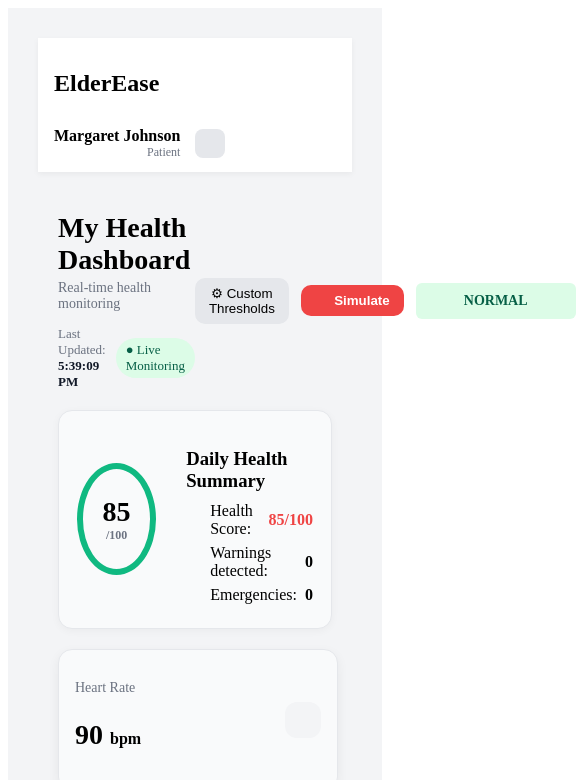
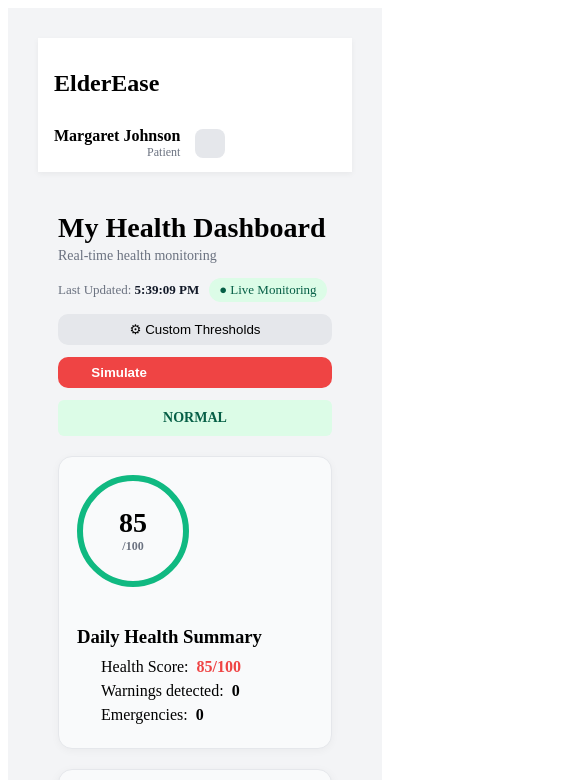
Before and after one commit to Aadya2901/ElderEase, a React (Vite) app in the folder frontend/: page /dashboard in a window 390 px wide. Shown: the top 780 px of the page, 576 px wide, since content can reach past the window. Built offline with nearby package versions, Linux system fonts and the light colour scheme; some icons are missing.

Commit message:
feat: make patient dashboard responsive - added dynamic screen detection using useEffect - fixed navbar layout for mobile - stacked header, buttons, and health summary - improved grids for vitals and charts - optimized settings modal for mobile

```diff
--- a/frontend/src/pages/PatientDashboard.jsx
+++ b/frontend/src/pages/PatientDashboard.jsx
@@ -228,7 +228,7 @@ export default function PatientDashboard() {
       {/* 📊 INPUT GRID */}
       <div style={{
         display: "grid",
-        gridTemplateColumns: "1fr 1fr 1fr",
+        gridTemplateColumns: isMobile ? "1fr" : "1fr 1fr 1fr",
         gap: "20px"
       }}>
 
@@ -336,8 +336,10 @@ export default function PatientDashboard() {
         <div style={{
           marginTop: "20px",
           display: "flex",
+          flexDirection: isMobile ? "column" : "row",
+          gap: isMobile ? "12px" : "0",
           justifyContent: "space-between",
-          alignItems: "center"
+          alignItems: isMobile ? "flex-start" : "center"
         }}>
 
         {/* LEFT */}
@@ -387,7 +389,13 @@ export default function PatientDashboard() {
         </div>
 
         {/* RIGHT SIDE */}
-        <div style={{ display: "flex", alignItems: "center", gap: "12px" }}>
+        <div style={{
+          display: "flex",
+          flexDirection: isMobile ? "column" : "row",
+          width: isMobile ? "100%" : "auto",
+          gap: "12px",
+          alignItems: isMobile ? "stretch" : "center"
+        }}>
 
           {/* ⚙ BUTTON */}
           <button
@@ -457,8 +465,9 @@ export default function PatientDashboard() {
           ...card,
           marginTop: "20px",
           display: "flex",
-          alignItems: "center",
-          gap: "30px"
+          flexDirection: isMobile ? "column" : "row",
+          alignItems: isMobile ? "flex-start" : "center",
+          gap: "20px"
         }}>
 
           {/* 🔴 CIRCLE SCORE */}
@@ -521,7 +530,9 @@ export default function PatientDashboard() {
 {/* ❤️ VITALS */}
 <div style={{
   display: "grid",
-  gridTemplateColumns: "repeat(auto-fit, minmax(280px, 1fr))",
+  gridTemplateColumns: isMobile
+    ? "1fr"
+    : "repeat(auto-fit, minmax(280px, 1fr))",
   gap: "20px",
   marginTop: "20px"
 }}>
@@ -601,7 +612,9 @@ export default function PatientDashboard() {
         {/* 📈 CHART SECTION */}
         <div style={{
           display: "grid",
-          gridTemplateColumns: "repeat(auto-fit, minmax(280px, 1fr))",
+          gridTemplateColumns: isMobile
+            ? "1fr"
+            : "repeat(auto-fit, minmax(280px, 1fr))",
           gap: "20px",
           marginTop: "20px"
         }}>
```
